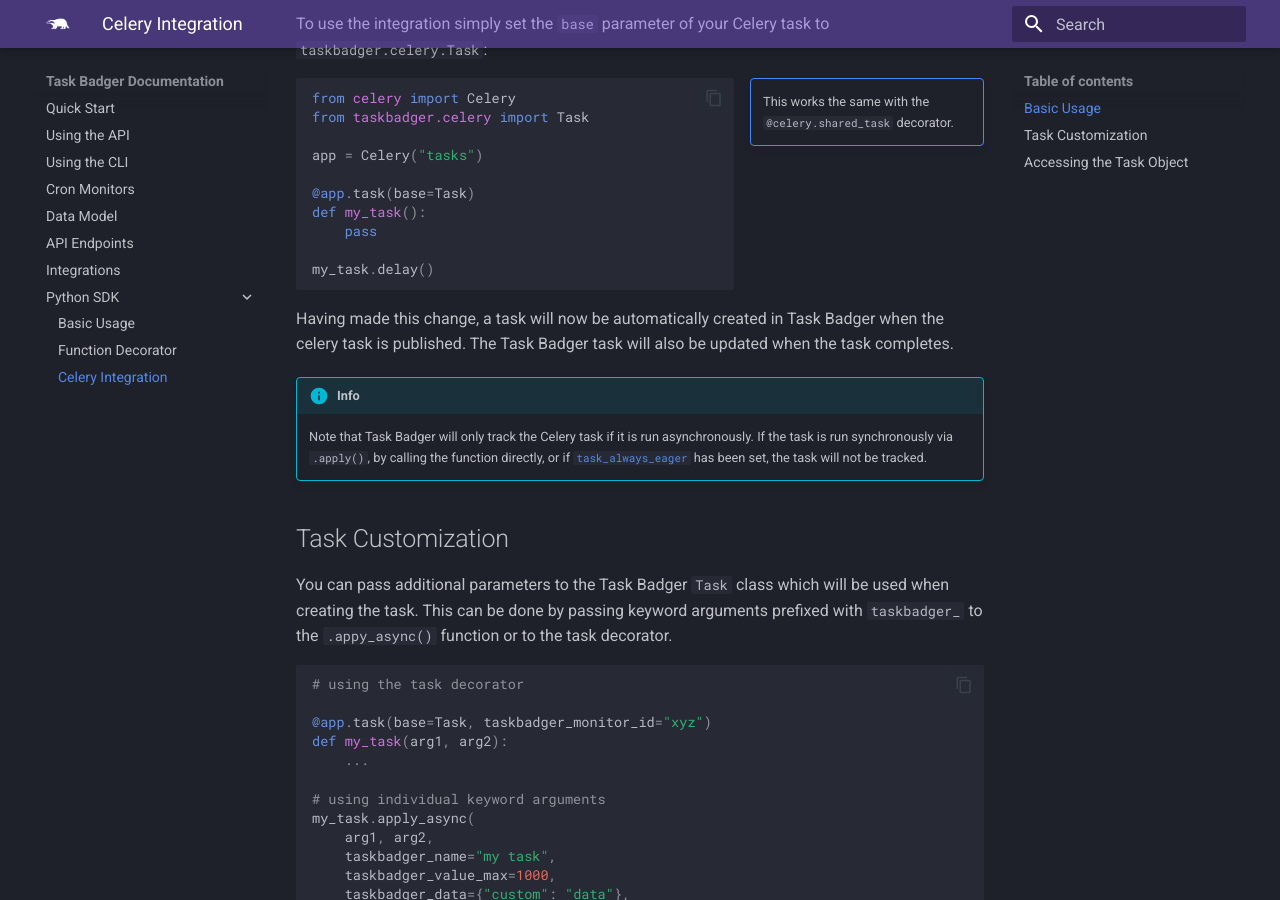
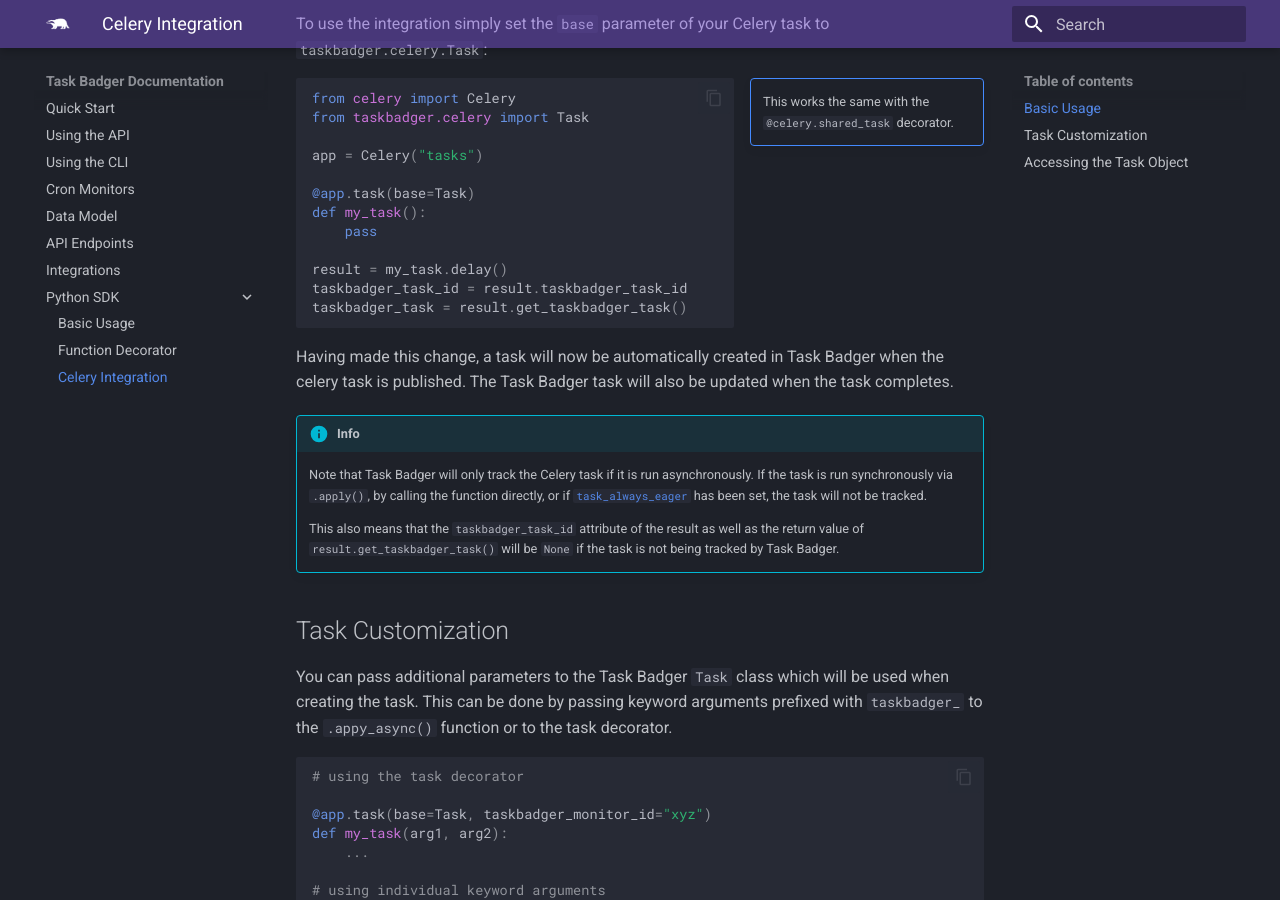
Before and after one commit to taskbadger/taskbadger-docs, an MkDocs documentation site: the page built from docs/python-celery.md, in a window 1280 px wide and 900 px high, scrolled down 429 px. Built offline with MkDocs 1.6.1 and Material for MkDocs 9.7.7, drawn with Linux system fonts in a browser that asks for light colours.

Commit message:
update celery docs

````diff
--- a/docs/python-celery.md
+++ b/docs/python-celery.md
@@ -25,7 +25,9 @@
 def my_task():
     pass
 
-my_task.delay()
+result = my_task.delay()
+taskbadger_task_id = result.taskbadger_task_id
+taskbadger_task = result.get_taskbadger_task()
 ```
 
 Having made this change, a task will now be automatically created in Task Badger when the celery task is published.
@@ -36,6 +38,9 @@
     Note that Task Badger will only track the Celery task if it is run asynchronously. If the task is run
     synchronously via `.apply()`, by calling the function directly, or if [`task_always_eager`][always_eager]{:target="_blank"} has been set,
     the task will not be tracked.
+
+    This also means that the `taskbadger_task_id` attribute of the result as well as the return value
+    of `result.get_taskbadger_task()` will be `None` if the task is not being tracked by Task Badger.
 
 
 [always_eager]: https://docs.celeryq.dev/en/stable/userguide/configuration.html#std-setting-task_always_eager
@@ -106,6 +111,6 @@
 !!!note
 
     The `taskbadger_task` property will be `None` if the task is not being tracked by Task Badger.
-    This could indicate that the Task Badger API has not been [configured](/python#configure), there was an error
+    This could indicate that the Task Badger API has not been [configured](python.md#configure), there was an error
     creating the task, or the task is being run synchronously e.g. via `.apply()` or calling the task
     using `.map` or `.starmap`, `.chunk`.
````
